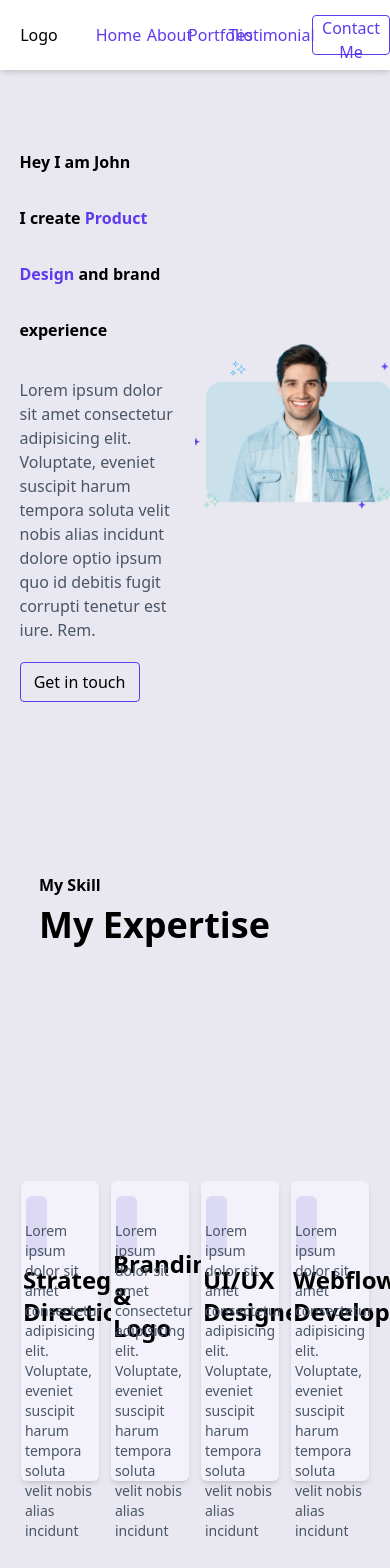
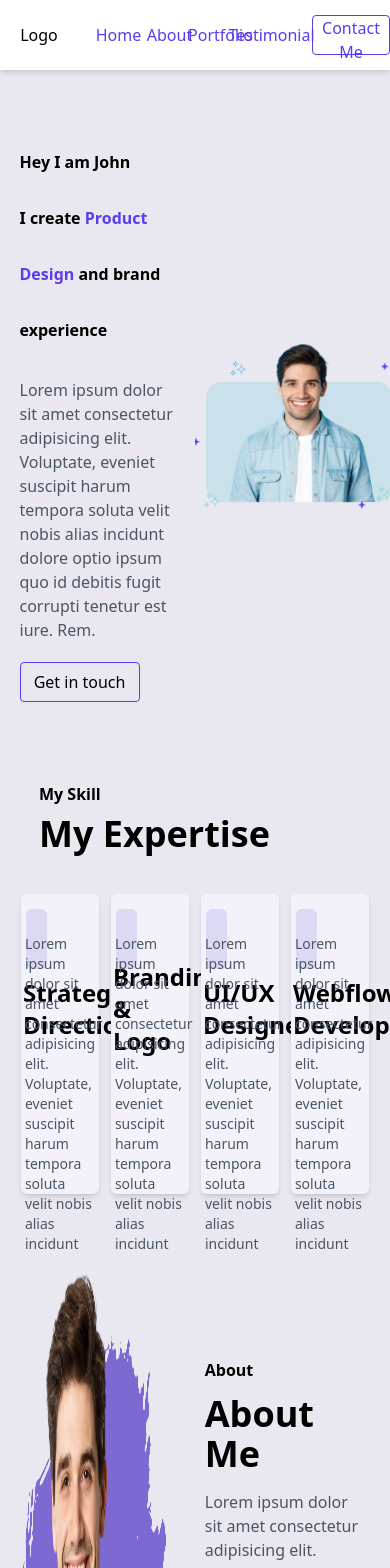
Before and after one commit to Maryammuhammadafzal/Product_Designer_Portfolio, a React (Vite) app: page / in a window 390 px wide. Shown: the top 1568 px of the page. Built offline with nearby package versions, Linux system fonts and the light colour scheme.

Commit message:
2nd section responsivenes

```diff
--- a/src/Pages/Skill/Skill.jsx
+++ b/src/Pages/Skill/Skill.jsx
@@ -4,12 +4,12 @@ import Card from "../../Components/Card/Card";
 
 const Skill = () => {
   return (
-    <div className="w-[100%] h-screen  flex flex-col justify-between">
-      <div className="w-[100%] h-[30vh] flex flex-col items-center justify-center gap-3">
+    <div className="w-full h-auto flex flex-col gap-10 justify-between">
+      <div className="w-[100%] h-auto flex flex-col items-center justify-center gap-3">
         <SubHeading text="My Skill" />
         <h2 className="w-[80%] h-fit font-bold text-4xl">My Expertise</h2>
       </div>
-      <div className="cards w-[100%] h-[70vh]  flex items-center justify-center gap-3">
+      <div className="cards w-[100%] h-auto flex items-center justify-center gap-3">
         <Card title="Strategy Direction" image=""/>
         <Card title="Branding & Logo" image=""/>
         <Card title="UI/UX Designer" image=""/>
```
